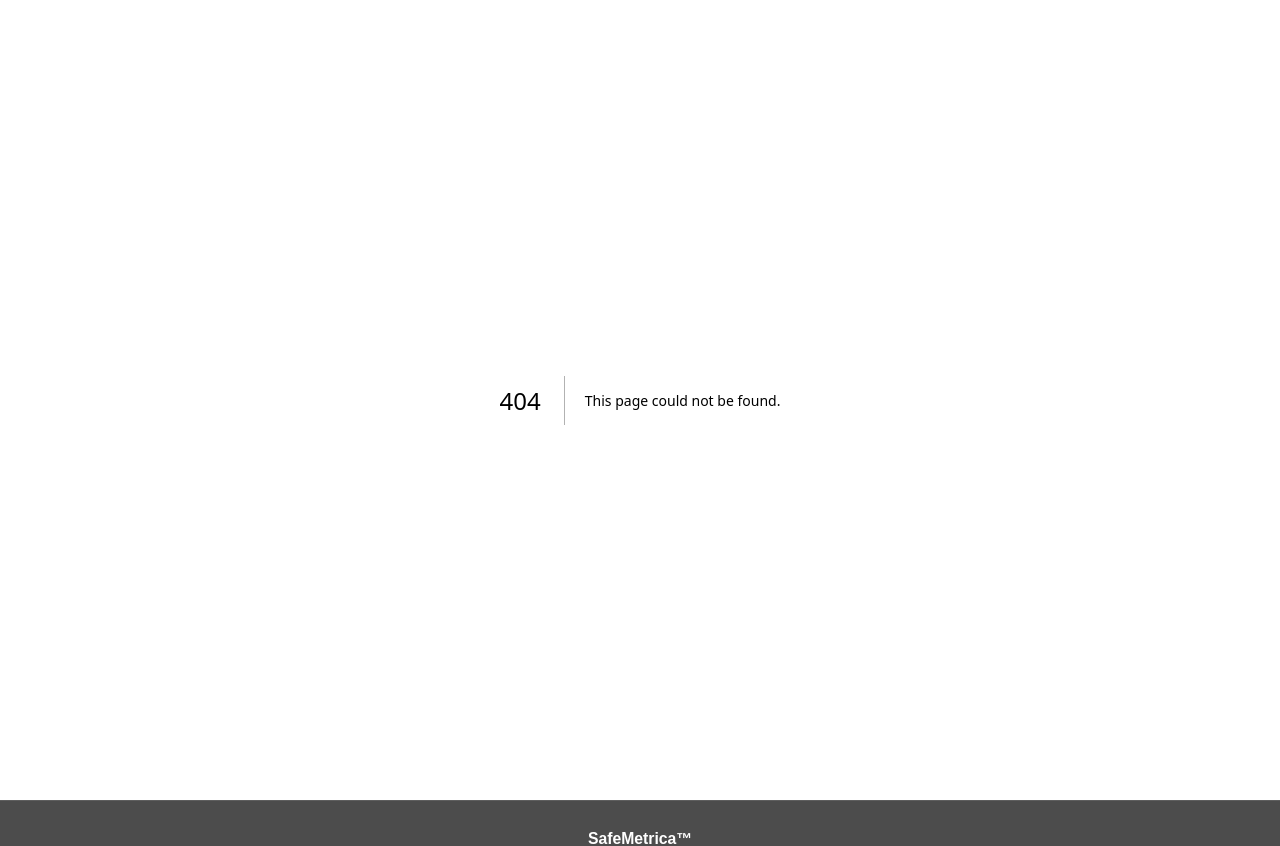
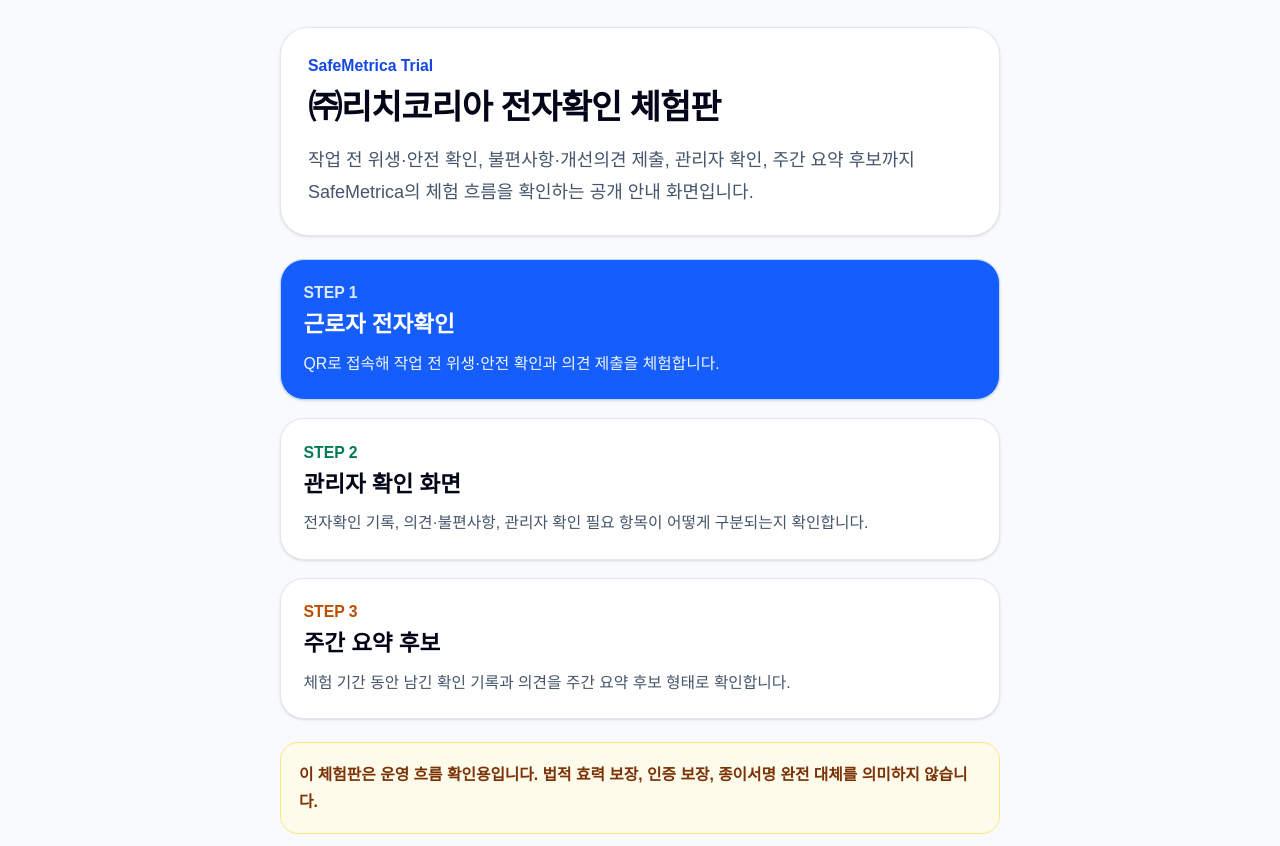
Before and after one commit to safemetrica/safe-metrica, a Next.js app: page /trial/richi in a window 1280 px wide. Before the commit this address had no page. Shown: the top 846 px of the page. Built offline with nearby package versions, Linux system fonts and the light colour scheme.

Commit message:
feat: add richi public trial hub

```diff
--- /dev/null
+++ b/src/app/trial/richi/manager/page.tsx
@@ -0,0 +1,60 @@
+const sampleRows = [
+  {
+    title: "전자확인 기록",
+    count: "3건",
+    desc: "작업 전 위생·안전 안내를 확인한 기록입니다.",
+  },
+  {
+    title: "의견·불편사항",
+    count: "1건",
+    desc: "불편사항, 개선의견, 기타 의견을 관리자 확인자료로 분리합니다.",
+  },
+  {
+    title: "관리자 확인 필요",
+    count: "1건",
+    desc: "사진 첨부, 반복 의견, 후속 확인이 필요한 항목입니다.",
+  },
+];
+
+export default function RichiTrialManagerPage() {
+  return (
+    <main className="min-h-screen bg-slate-50 px-4 py-6 text-slate-950">
+      <section className="mx-auto max-w-[760px]">
+        <a href="/trial/richi" className="text-sm font-black text-blue-700">← 체험판 홈</a>
+
+        <div className="mt-4 rounded-[28px] border border-slate-200 bg-white p-6 shadow-sm">
+          <p className="text-sm font-black text-blue-700">SafeMetrica Trial Manager</p>
+          <h1 className="mt-2 text-3xl font-black">리치코리아 전자확인 관리자 화면</h1>
+          <p className="mt-4 text-base leading-7 text-slate-600">
+            근로자가 제출한 전자확인, 불편사항, 개선의견을 관리자가 확인하는 흐름의 샘플 화면입니다.
+          </p>
+        </div>
+
+        <div className="mt-5 grid gap-4 sm:grid-cols-3">
+          {sampleRows.map((row) => (
+            <div key={row.title} className="rounded-[24px] border border-slate-200 bg-white p-5 shadow-sm">
+              <p className="text-sm font-black text-slate-500">{row.title}</p>
+              <p className="mt-2 text-3xl font-black text-blue-700">{row.count}</p>
+              <p className="mt-3 text-sm leading-6 text-slate-600">{row.desc}</p>
+            </div>
+          ))}
+        </div>
+
+        <div className="mt-5 rounded-[24px] border border-emerald-200 bg-emerald-50 p-5">
+          <p className="text-sm font-black text-emerald-800">관리자 확인 예시</p>
+          <h2 className="mt-2 text-xl font-black">포장실 세척도구 위치 개선 의견</h2>
+          <p className="mt-3 text-sm leading-6 text-emerald-900">
+            제출 유형: 개선의견 · 처리상태: 검토중 · 관리자 메모: 현장 동선 확인 후 조정 검토
+          </p>
+        </div>
+
+        <a
+          href="/trial/richi/summary"
+          className="mt-5 block rounded-2xl bg-blue-600 px-5 py-4 text-center text-base font-black text-white"
+        >
+          주간 요약 후보 보기 →
+        </a>
+      </section>
+    </main>
+  );
+}
--- /dev/null
+++ b/src/app/trial/richi/page.tsx
@@ -0,0 +1,59 @@
+export default function RichiTrialHubPage() {
+  const workerUrl = "/field/participation?company=richi";
+
+  return (
+    <main className="min-h-screen bg-slate-50 px-4 py-6 text-slate-950">
+      <section className="mx-auto max-w-[720px]">
+        <div className="rounded-[28px] border border-slate-200 bg-white p-6 shadow-sm">
+          <p className="text-sm font-black text-blue-700">SafeMetrica Trial</p>
+          <h1 className="mt-2 text-3xl font-black tracking-tight">
+            ㈜리치코리아 전자확인 체험판
+          </h1>
+          <p className="mt-4 text-base leading-7 text-slate-600">
+            작업 전 위생·안전 확인, 불편사항·개선의견 제출, 관리자 확인, 주간 요약 후보까지
+            SafeMetrica의 체험 흐름을 확인하는 공개 안내 화면입니다.
+          </p>
+        </div>
+
+        <div className="mt-5 grid gap-4">
+          <a
+            href={workerUrl}
+            className="rounded-[24px] border border-blue-200 bg-blue-600 p-5 text-white shadow-sm"
+          >
+            <p className="text-sm font-black text-blue-100">STEP 1</p>
+            <h2 className="mt-1 text-xl font-black">근로자 전자확인</h2>
+            <p className="mt-2 text-sm leading-6 text-blue-50">
+              QR로 접속해 작업 전 위생·안전 확인과 의견 제출을 체험합니다.
+            </p>
+          </a>
+
+          <a
+            href="/trial/richi/manager"
+            className="rounded-[24px] border border-slate-200 bg-white p-5 shadow-sm"
+          >
+            <p className="text-sm font-black text-emerald-700">STEP 2</p>
+            <h2 className="mt-1 text-xl font-black">관리자 확인 화면</h2>
+            <p className="mt-2 text-sm leading-6 text-slate-600">
+              전자확인 기록, 의견·불편사항, 관리자 확인 필요 항목이 어떻게 구분되는지 확인합니다.
+            </p>
+          </a>
+
+          <a
+            href="/trial/richi/summary"
+            className="rounded-[24px] border border-slate-200 bg-white p-5 shadow-sm"
+          >
+            <p className="text-sm font-black text-amber-700">STEP 3</p>
+            <h2 className="mt-1 text-xl font-black">주간 요약 후보</h2>
+            <p className="mt-2 text-sm leading-6 text-slate-600">
+              체험 기간 동안 남긴 확인 기록과 의견을 주간 요약 후보 형태로 확인합니다.
+            </p>
+          </a>
+        </div>
+
+        <div className="mt-5 rounded-2xl border border-amber-200 bg-amber-50 p-4 text-sm font-bold leading-6 text-amber-900">
+          이 체험판은 운영 흐름 확인용입니다. 법적 효력 보장, 인증 보장, 종이서명 완전 대체를 의미하지 않습니다.
+        </div>
+      </section>
+    </main>
+  );
+}
--- /dev/null
+++ b/src/app/trial/richi/summary/page.tsx
@@ -0,0 +1,38 @@
+export default function RichiTrialSummaryPage() {
+  return (
+    <main className="min-h-screen bg-slate-50 px-4 py-6 text-slate-950">
+      <section className="mx-auto max-w-[760px]">
+        <a href="/trial/richi" className="text-sm font-black text-blue-700">← 체험판 홈</a>
+
+        <div className="mt-4 rounded-[28px] border border-slate-200 bg-white p-6 shadow-sm">
+          <p className="text-sm font-black text-amber-700">Weekly Trial Summary Candidate</p>
+          <h1 className="mt-2 text-3xl font-black">리치코리아 주간 요약 후보</h1>
+          <p className="mt-4 text-base leading-7 text-slate-600">
+            전자확인 기록과 의견 접수 내용을 관리자 검토용 주간 요약 후보로 정리하는 샘플 화면입니다.
+          </p>
+        </div>
+
+        <div className="mt-5 rounded-[24px] border border-slate-200 bg-white p-5 shadow-sm">
+          <h2 className="text-xl font-black">이번 주 확인 요약</h2>
+          <ul className="mt-4 space-y-3 text-sm font-bold leading-6 text-slate-700">
+            <li>• 작업 전 위생·안전 전자확인: 3건</li>
+            <li>• 불편사항·개선의견: 1건</li>
+            <li>• 사진 첨부 의견: 0건</li>
+            <li>• 관리자 후속 확인 필요: 1건</li>
+          </ul>
+        </div>
+
+        <div className="mt-5 rounded-[24px] border border-blue-200 bg-blue-50 p-5">
+          <p className="text-sm font-black text-blue-800">관리자 검토 후보</p>
+          <p className="mt-3 text-sm leading-6 text-blue-950">
+            포장실 세척도구 위치와 손 세척 동선에 대한 의견이 접수되었습니다. 현장 확인 후 개선 필요 여부를 검토합니다.
+          </p>
+        </div>
+
+        <div className="mt-5 rounded-2xl border border-amber-200 bg-amber-50 p-4 text-sm font-bold leading-6 text-amber-900">
+          이 화면은 주간 요약 후보 샘플입니다. 최종 판단과 조치 여부는 관리자 확인 후 결정합니다.
+        </div>
+      </section>
+    </main>
+  );
+}
```
